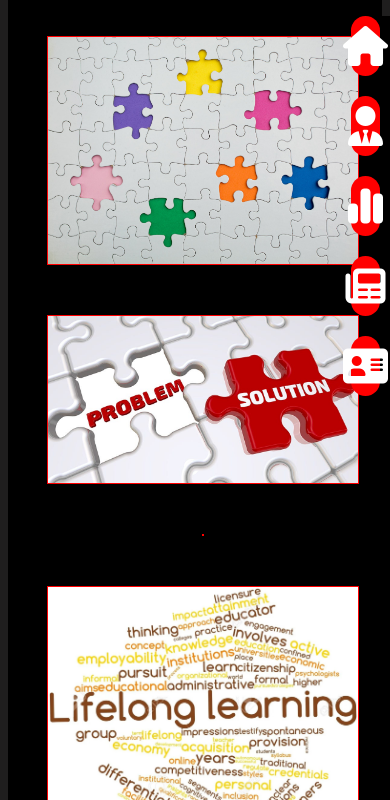
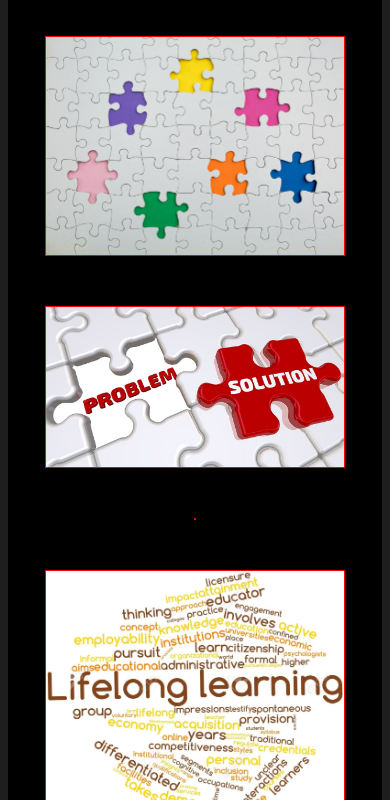
Before and after one commit to StefanRaychev/stefanraychev.github.io, a plain HTML site: page projects.html in a window 390 px wide. Shown: the part 192-992 px from the top of the page. Drawn offline with Linux system fonts and the light colour scheme.

Commit message:
Update projects.css

```diff
--- a/projects.css
+++ b/projects.css
@@ -223,10 +223,17 @@ body {
         justify-content: center;
         gap: 15px;
     }
-
+    .projects_left_side {
+        width: 0%;
+        background-color: black;
+    }
     .projects_main_body {
         height: auto;
-    }
+        flex-direction: column;
+        display: flex;
+        align-items: center;
+        width: auto;
+      }
 
     .project_box1 {
         width: auto;
@@ -256,12 +263,40 @@ body {
         justify-content: center;
     }
 
-
-      .navigation > button {
-        margin-right: 10px;
-        padding: 10px;
-        font-size: 40px;
-        width: 50%;
+    .navigation {
+        background-color: black;
+        width: 100%; /* Set the width to 100% to span the entire width of the page */
+        height: 15%; /* Adjust the desired height */
+        display: flex;
+        flex-direction: row; /* Change the direction to row for horizontal alignment */
+        justify-content: flex-start; /* Align items to the left */
+        align-items: center; /* Center items vertically */
+        gap: 10px;
+        position: fixed;
+        top: 100px; /* Position it at the top of the page */
+        left: 0; /* Position it on the left side of the page */
+        background-color: transparent;
     }
 
+    }
+
+    .navigation > button {
+      margin: 10px;
+      font-size: 15px;
+      width: auto;
+    }
+
+    .animation > div > div {
+        height:30px;
+        padding-right: 10px;
+        margin-bottom: 130px;
+        display: flex;
+        justify-content: end;
+        align-items: center;
+      }
+
+    .navigation > button::before {
+      content: ""; /* Add empty content */
+      display: none; /* Hide the content */
+    }
 }
```
